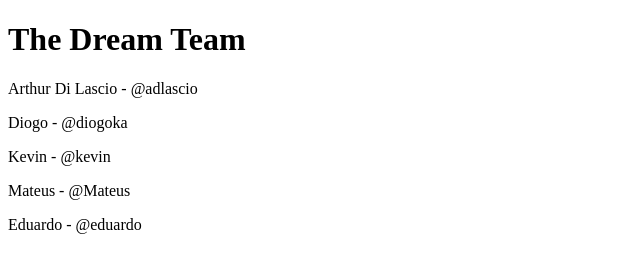
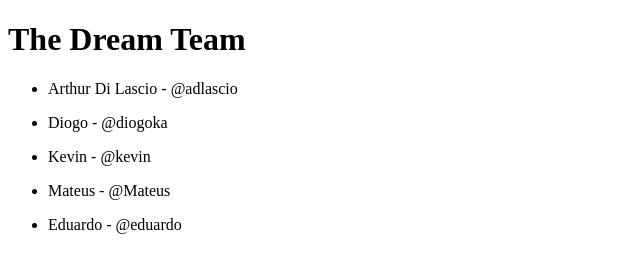
Before and after one commit to adlascio/git-for-teams-example, a plain HTML site: page index.html in a window 1280 px wide. Shown: the whole page, without its empty margins (0-640 px from the left). Drawn offline with Linux system fonts and the light colour scheme.

Commit message:
add list

```diff
--- a/index.html
+++ b/index.html
@@ -8,12 +8,14 @@
   </head>
   <body>
     <h1>The Dream Team</h1>
-    <div>
-      <p>Arthur Di Lascio - @adlascio</p>
-      <p>Diogo - @diogoka</p>
-      <p>Kevin - @kevin</p>
-      <p>Mateus - @Mateus</p>
-      <p>Eduardo - @eduardo</p>
-    </div>
+    <ul>
+      <li>
+        <p>Arthur Di Lascio - @adlascio</p>
+      </li>
+      <li><p>Diogo - @diogoka</p></li>
+      <li><p>Kevin - @kevin</p></li>
+      <li><p>Mateus - @Mateus</p></li>
+      <li><p>Eduardo - @eduardo</p></li>
+    </ul>
   </body>
 </html>
```
